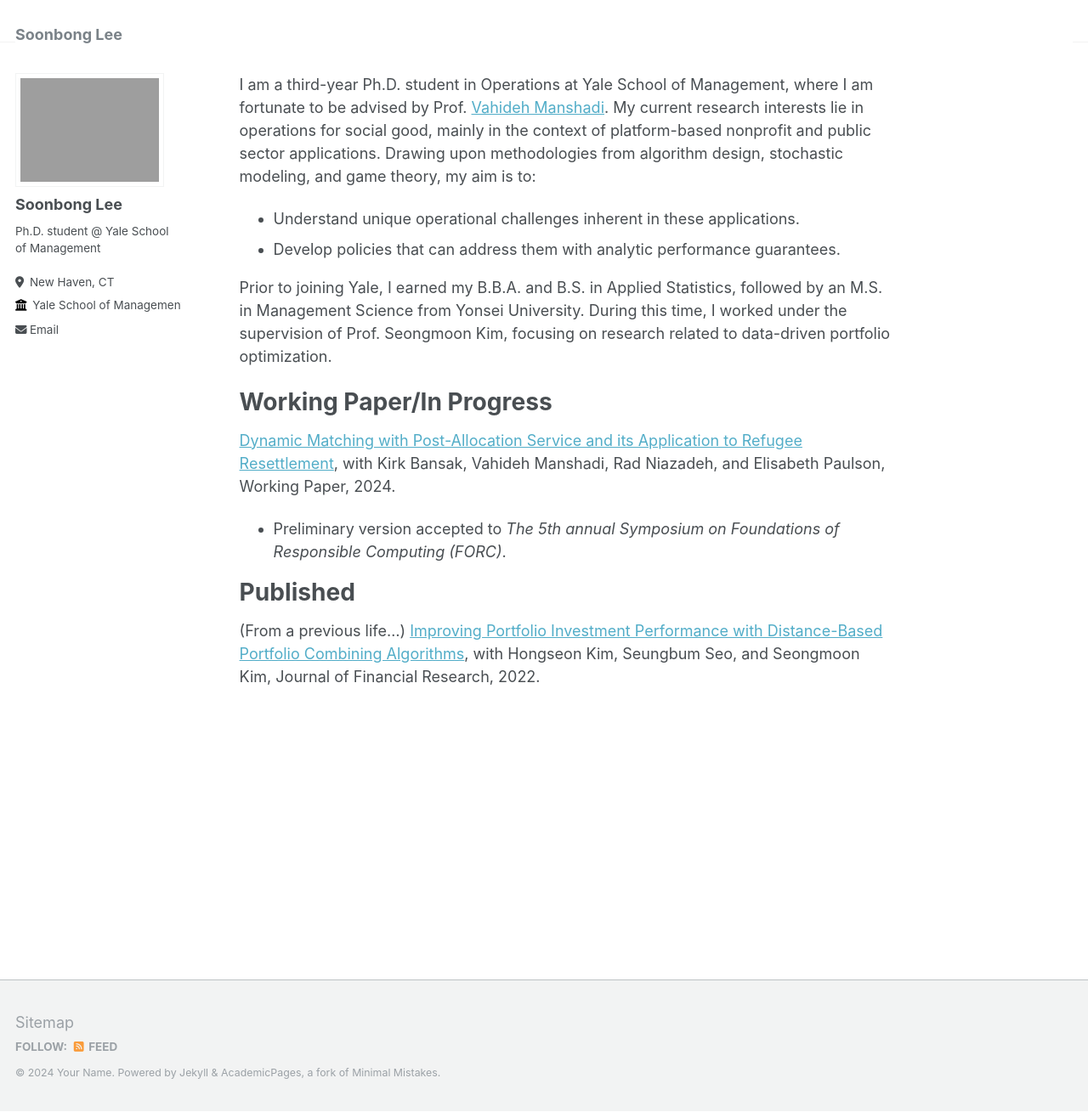
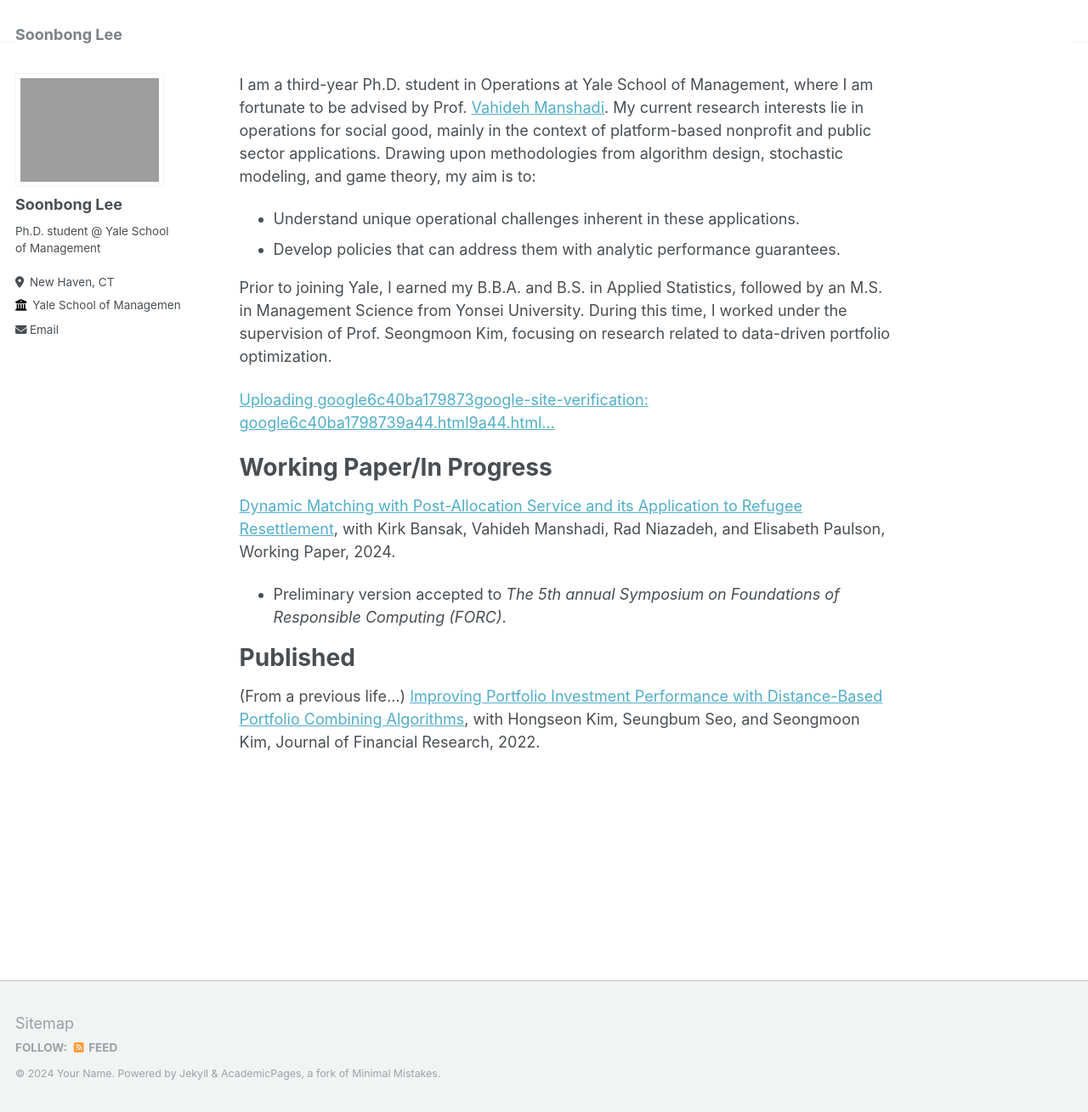
Before and after one commit to soonbong-lee/soonbong-lee.github.io, a Jekyll site: the page built from _pages/about.md, in a window 1280 px wide and 1309 px high. Shown: the whole window at 85% size. Built offline with Jekyll 4.4.1, drawn with Linux system fonts in a browser that asks for light colours.

Commit message:
Update about.md

```diff
--- a/_pages/about.md
+++ b/_pages/about.md
@@ -13,6 +13,8 @@ I am a third-year Ph.D. student in Operations at Yale School of Management, wher
 
 Prior to joining Yale, I earned my B.B.A. and B.S. in Applied Statistics, followed by an M.S. in Management Science from Yonsei University. During this time, I worked under the supervision of Prof. Seongmoon Kim, focusing on research related to data-driven portfolio optimization.
 
+[Uploading google6c40ba179873google-site-verification: google6c40ba1798739a44.html9a44.html…]()
+
 
 Working Paper/In Progress
 ======
```
